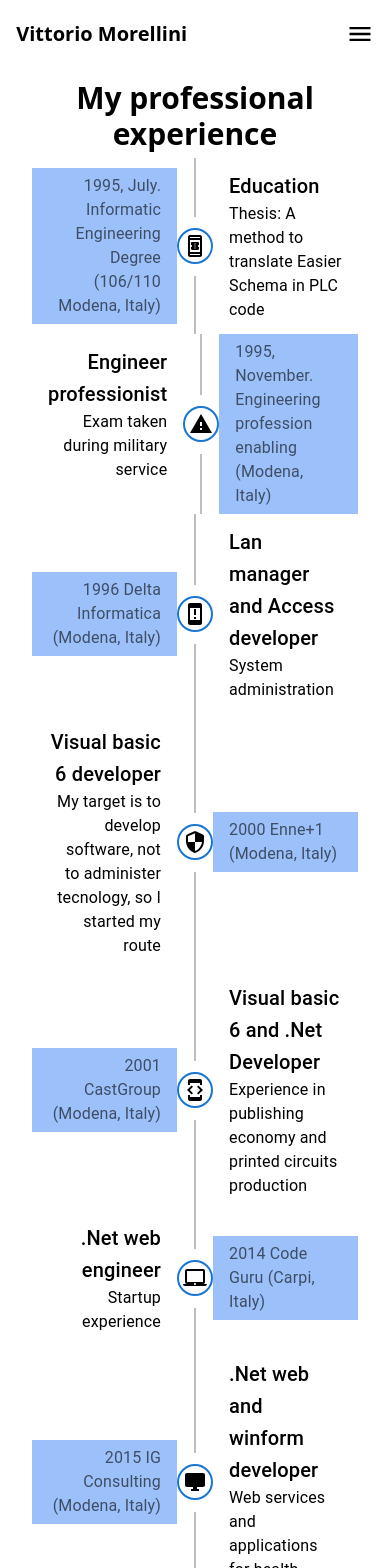
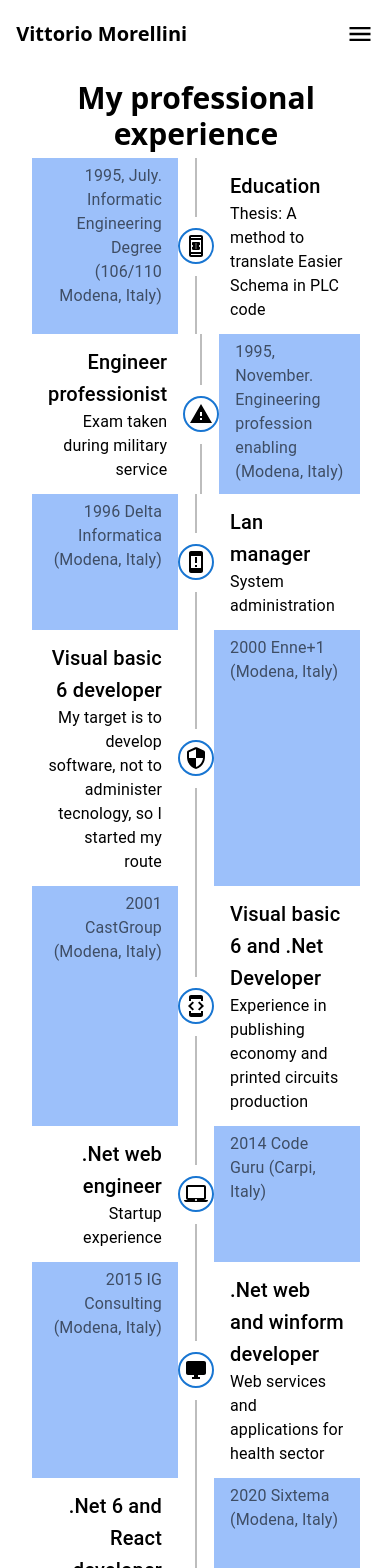
Before and after one commit to VittorioMorellini/Portfolio, a Next.js app: page /experience in a window 390 px wide. Shown: the top 1568 px of the page. Built offline with nearby package versions, Linux system fonts and the light colour scheme; what react-toast-notifications would draw is missing.

Commit message:
Fix experience layout mobile

```diff
--- a/pages/experience/index.tsx
+++ b/pages/experience/index.tsx
@@ -22,10 +22,10 @@ function Experience() {
   return (
     <Box>
       <h1 className="text-3xl text-center font-bold"> My professional experience</h1>
-      <Timeline position="alternate" className='flex flex-col mx-auto justify-center'>
+      <Timeline position="alternate" className='flex flex-col mx-auto justify-center' style={{minWidth: '360px'}}>
         <TimelineItem>
           <TimelineOppositeContent
-            sx={{ m: 'auto 0', fontStyle: 'bold', bgcolor: 'rgb(59 130 246 / 0.5)' }}
+            sx={{ fontStyle: 'bold', bgcolor: 'rgb(59 130 246 / 0.5)' }}
             align="right"
             variant="body1"
             color="text.secondary"
@@ -48,8 +48,8 @@ function Experience() {
         </TimelineItem>
         <TimelineItem>
           <TimelineOppositeContent
-            sx={{ m: 'auto 0', fontStyle: 'bold', bgcolor: 'rgb(59 130 246 / 0.5)' }}
-            align="right"
+            sx={{ fontStyle: 'bold', bgcolor: 'rgb(59 130 246 / 0.5)' }}
+            align="left"
             variant="body1"
             color="text.secondary"
           >
@@ -71,7 +71,7 @@ function Experience() {
         </TimelineItem>
         <TimelineItem>
           <TimelineOppositeContent
-            sx={{ m: 'auto 0', fontStyle: 'bold', bgcolor: 'rgb(59 130 246 / 0.5)' }}
+            sx={{ fontStyle: 'bold', bgcolor: 'rgb(59 130 246 / 0.5)' }}
             align="right"
             variant="body1"
             color="text.secondary"
@@ -87,15 +87,15 @@ function Experience() {
           </TimelineSeparator>
           <TimelineContent sx={{ py: '12px', px: 2 }}>
             <Typography variant="h6" component="span">
-              Lan manager and Access developer
+              Lan manager
             </Typography>
             <Typography>System administration</Typography>
           </TimelineContent>
         </TimelineItem>
         <TimelineItem>
           <TimelineOppositeContent
-            sx={{ m: 'auto 0', fontStyle: 'bold', bgcolor: 'rgb(59 130 246 / 0.5)' }}
-            align="right"
+            sx={{ fontStyle: 'bold', bgcolor: 'rgb(59 130 246 / 0.5)' }}
+            align="left"
             variant="body1"
             color="text.secondary"
           >
@@ -117,7 +117,7 @@ function Experience() {
         </TimelineItem>
         <TimelineItem>
           <TimelineOppositeContent
-            sx={{ m: 'auto 0', fontStyle: 'bold', bgcolor: 'rgb(59 130 246 / 0.5)' }}
+            sx={{ fontStyle: 'bold', bgcolor: 'rgb(59 130 246 / 0.5)' }}
             align="right"
             variant="body1"
             color="text.secondary"
@@ -140,7 +140,8 @@ function Experience() {
         </TimelineItem>
         <TimelineItem>
           <TimelineOppositeContent
-            sx={{ m: 'auto 0', fontStyle: 'bold', bgcolor: 'rgb(59 130 246 / 0.5)' }}
+            sx={{ fontStyle: 'bold', bgcolor: 'rgb(59 130 246 / 0.5)' }}
+            align="left"
             variant="body1"
             color="text.secondary"
           >
@@ -162,7 +163,8 @@ function Experience() {
         </TimelineItem>
         <TimelineItem>
           <TimelineOppositeContent
-            sx={{ m: 'auto 0', fontStyle: 'bold', bgcolor: 'rgb(59 130 246 / 0.5)' }}
+            sx={{ fontStyle: 'bold', bgcolor: 'rgb(59 130 246 / 0.5)' }}
+            align="right"
             variant="body1"
             color="text.secondary"
           >
@@ -184,7 +186,8 @@ function Experience() {
         </TimelineItem>
         <TimelineItem>
           <TimelineOppositeContent
-            sx={{ m: 'auto 0', fontStyle: 'bold', bgcolor: 'rgb(59 130 246 / 0.5)' }}
+            sx={{ fontStyle: 'bold', bgcolor: 'rgb(59 130 246 / 0.5)' }}
+            align="left"
             variant="body1"
             color="text.secondary"
           >
```
